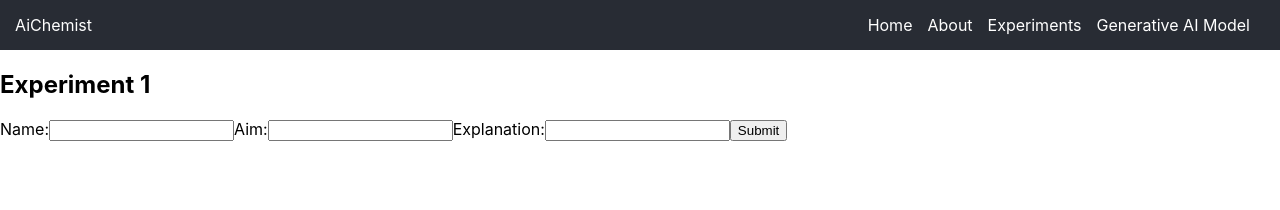
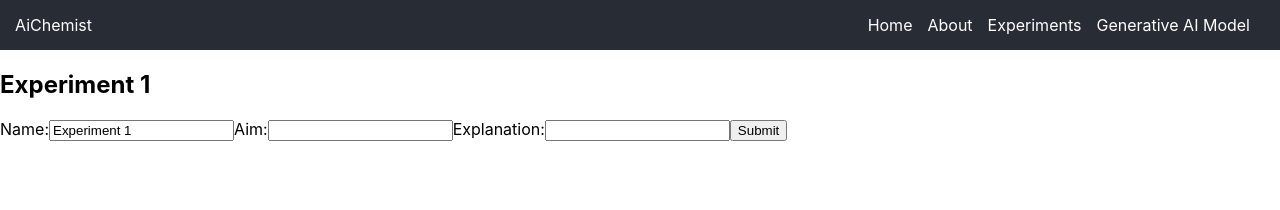
Before and after one commit to alensonyjoseph/AiChemist, a React (Create React App) app in the folder frontend/: page /experiments/1 in a window 1280 px wide. Shown: the top 210 px of the page. Built offline with nearby package versions, Linux system fonts and the light colour scheme.

Commit message:
forms save state

```diff
--- a/frontend/src/App.js
+++ b/frontend/src/App.js
@@ -39,7 +39,7 @@ function App() {
                     <Route path="/" element={<Home />} />
                     <Route path="/about" element={<About />} />
                     <Route path="/experiments" element={<Experiments experimentsData={experimentsData} addExperimentDetails={addExperimentDetails} />} />
-                    <Route path="/experiments/:id" element={<ExperimentDetails addExperimentDetails={addExperimentDetails} />} />
+                    <Route path="/experiments/:id" element={<ExperimentDetails experimentsData={experimentsData} addExperimentDetails={addExperimentDetails} />} />
                     <Route path="/experiments/:id/collaborate" element={<ExperimentCollaboration />} />
                     <Route path="/generative-model" element={<GenerativeAIModel />} />
                 </Routes>
--- a/frontend/src/components/ExperimentDetails.js
+++ b/frontend/src/components/ExperimentDetails.js
@@ -1,28 +1,30 @@
-import React, { useState } from 'react';
+import React, { useState, useEffect } from 'react';
 import { useParams, useNavigate } from 'react-router-dom';
 
-function ExperimentDetails({ addExperimentDetails }) {
+function ExperimentDetails({ experimentsData, addExperimentDetails }) {
     let { id } = useParams();
     const navigate = useNavigate();
+    id = Number(id); // Convert id to number
 
-    // Add new state variables for experiment details
-    const [name, setName] = useState('');
-    const [aim, setAim] = useState('');
-    const [explanation, setExplanation] = useState('');
+    // Initialize state with details of the current experiment
+    const [experiment, setExperiment] = useState(experimentsData.find(experiment => experiment.id === id) || {});
+
+    useEffect(() => {
+        setExperiment(experimentsData.find(experiment => experiment.id === id) || {});
+    }, [experimentsData, id]);
 
     const handleDetailsSubmit = (e) => {
         e.preventDefault();
 
-        // Check if addExperimentDetails is a function before calling it
-        if (typeof addExperimentDetails === "function") {
-            // Call the addExperimentDetails function passed as props to store the new details
-            addExperimentDetails(id, { name, aim, explanation });
+        // Update the experiment details
+        addExperimentDetails(id, experiment);
 
-            // Navigate back to /experiments after submission
-            navigate('/experiments');
-        } else {
-            console.error("addExperimentDetails is not a function");
-        }
+        // Navigate back to /experiments after submission
+        navigate('/experiments');
+    };
+
+    const handleInputChange = (e) => {
+        setExperiment({ ...experiment, [e.target.name]: e.target.value });
     };
 
     return (
@@ -30,13 +32,13 @@ function ExperimentDetails({ addExperimentDetails }) {
             <h2>Experiment {id}</h2>
             <form onSubmit={handleDetailsSubmit}>
                 <label>Name:
-                    <input type="text" value={name} onChange={(e) => setName(e.target.value)} />
+                    <input type="text" name="name" value={experiment.name || ''} onChange={handleInputChange} />
                 </label>
                 <label>Aim:
-                    <input type="text" value={aim} onChange={(e) => setAim(e.target.value)} />
+                    <input type="text" name="aim" value={experiment.aim || ''} onChange={handleInputChange} />
                 </label>
                 <label>Explanation:
-                    <input type="text" value={explanation} onChange={(e) => setExplanation(e.target.value)} />
+                    <input type="text" name="explanation" value={experiment.explanation || ''} onChange={handleInputChange} />
                 </label>
                 <button type="submit">Submit</button>
             </form>
```
